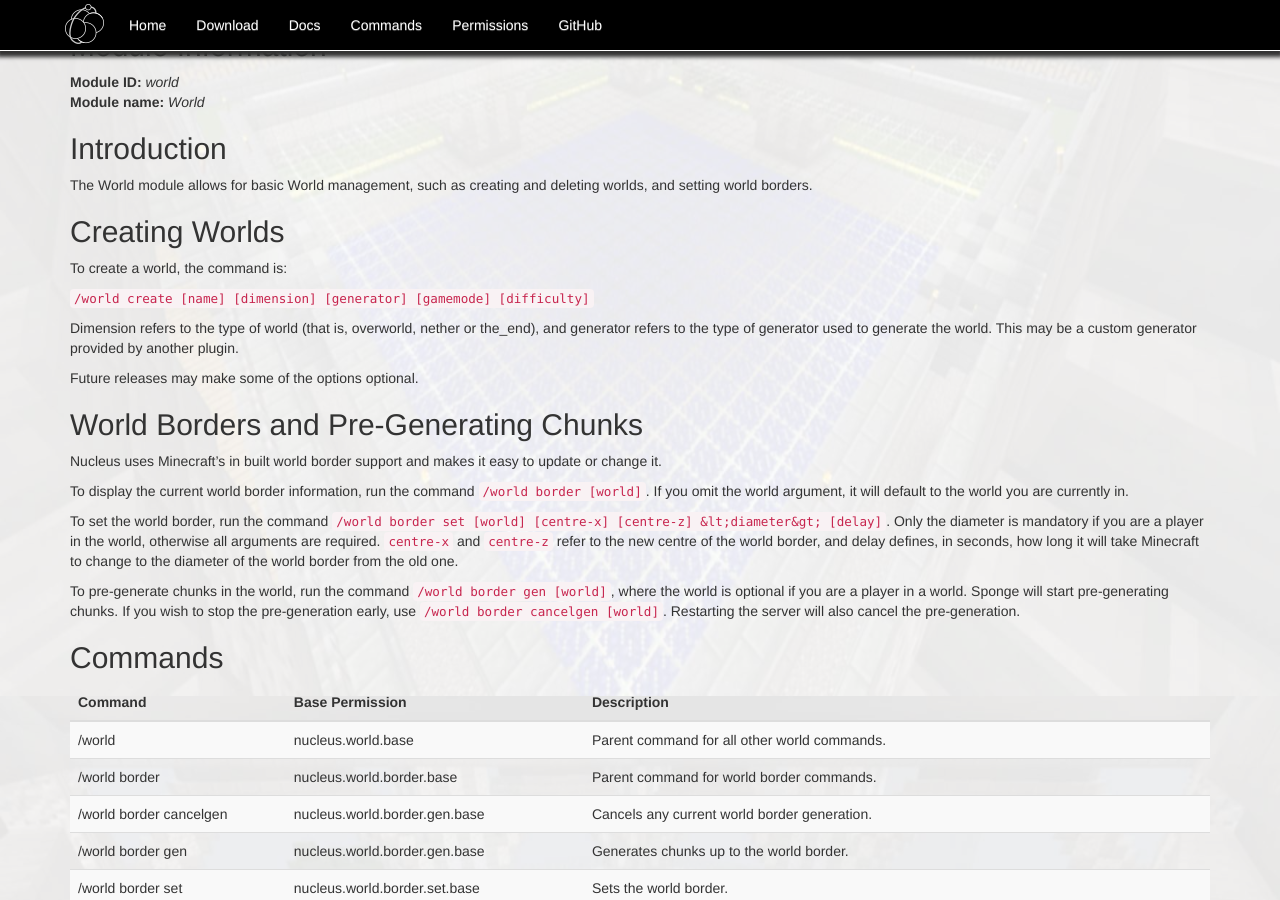
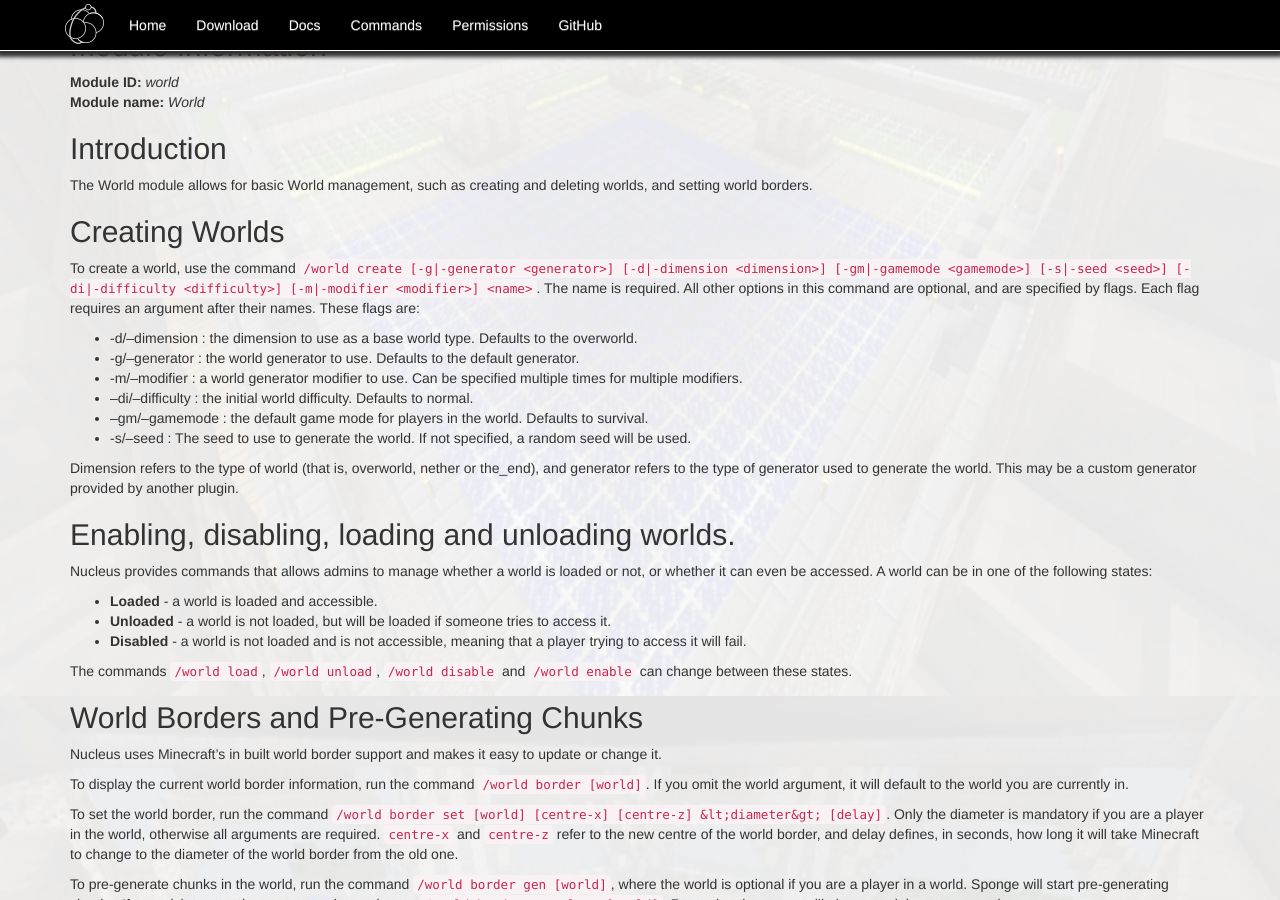
Before and after one commit to NucleusPowered/site-v1, a Jekyll site: the page built from docs/modules/world.md, in a window 1280 px wide and 900 px high, scrolled down 204 px. Built offline with Jekyll 4.4.1, drawn with Linux system fonts in a browser that asks for light colours.

Commit message:
Update world docs

```diff
--- a/docs/modules/world.md
+++ b/docs/modules/world.md
@@ -12,14 +12,28 @@ The World module allows for basic World management, such as creating and deletin
 
 ## Creating Worlds
 
-To create a world, the command is:
+To create a world, use the command `/world create [-g|-generator <generator>] [-d|-dimension <dimension>] [-gm|-gamemode <gamemode>] [-s|-seed <seed>] [-di|-difficulty <difficulty>] [-m|-modifier <modifier>] <name>`.
+The name is required. All other options in this command are optional, and are specified by flags. Each flag requires an argument after their names. These flags are:
 
-`/world create [name] [dimension] [generator] [gamemode] [difficulty]`
+* -d/--dimension <dimension>: the dimension to use as a base world type. Defaults to the overworld.
+* -g/--generator <generator>: the world generator to use. Defaults to the default generator.
+* -m/--modifier <modifier>: a world generator modifier to use. Can be specified multiple times for multiple modifiers.
+* --di/--difficulty <difficulty>: the initial world difficulty. Defaults to normal.
+* --gm/--gamemode <gamemode>: the default game mode for players in the world. Defaults to survival.
+* -s/--seed <seed>: The seed to use to generate the world. If not specified, a random seed will be used.
 
 Dimension refers to the type of world (that is, overworld, nether or the_end), and generator refers to the type of generator
  used to generate the world. This may be a custom generator provided by another plugin.
 
-Future releases may make some of the options optional.
+## Enabling, disabling, loading and unloading worlds.
+
+Nucleus provides commands that allows admins to manage whether a world is loaded or not, or whether it can even be accessed. A world can be in one of the following states:
+
+* **Loaded** - a world is loaded and accessible.
+* **Unloaded** - a world is not loaded, but will be loaded if someone tries to access it.
+* **Disabled** - a world is not loaded and is not accessible, meaning that a player trying to access it will fail.
+
+The commands `/world load`, `/world unload`, `/world disable` and `/world enable` can change between these states.
 
 ## World Borders and Pre-Generating Chunks
 
```
